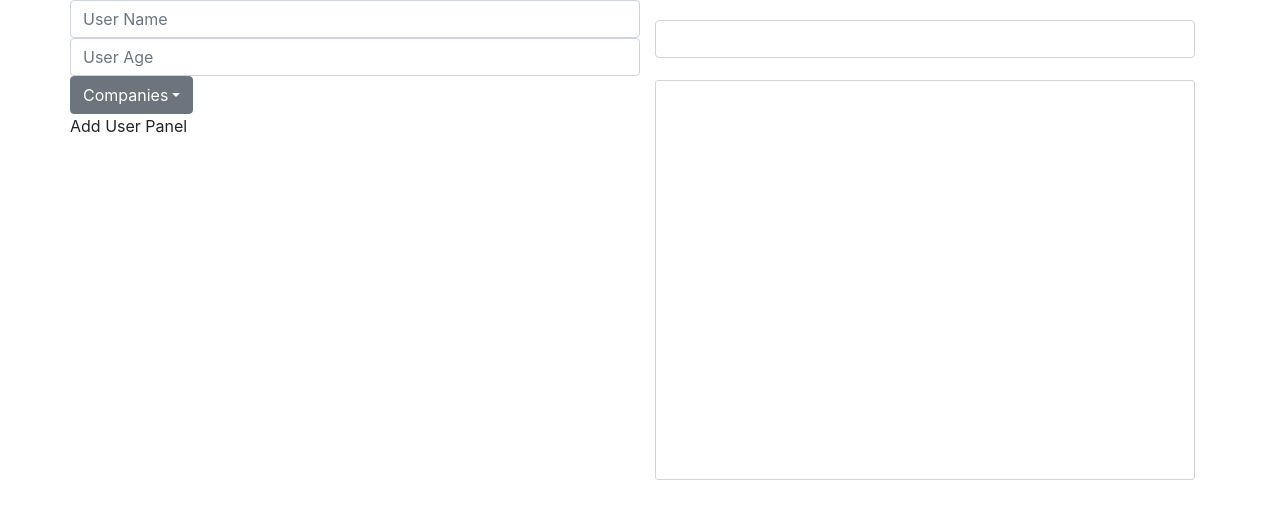
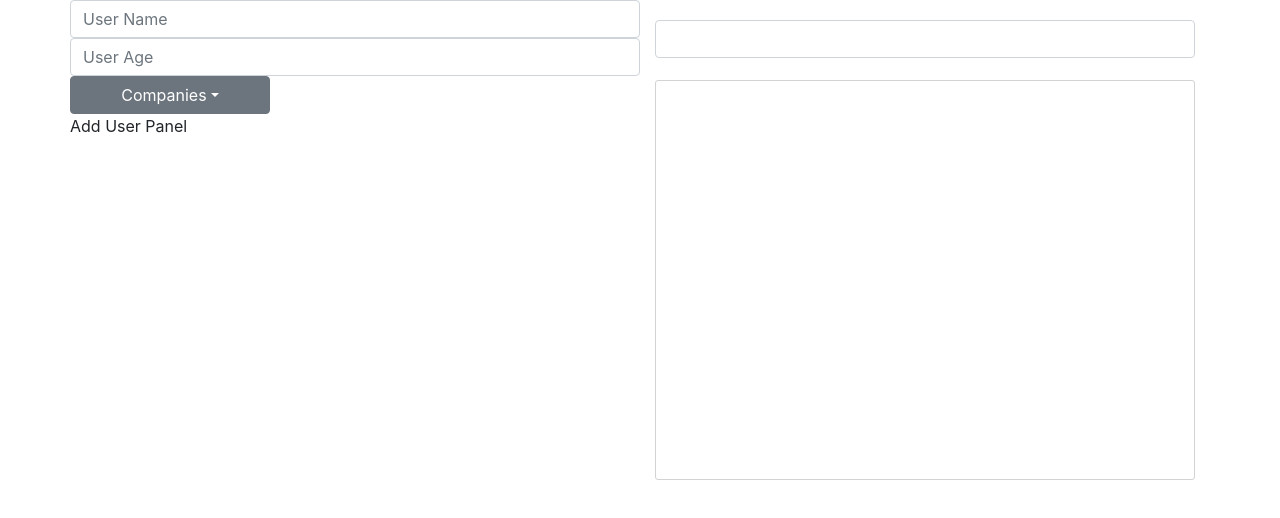
Before and after one commit to Arash89/eCommerce_01, a React (Create React App) app in the folder client/: page / in a window 1280 px wide. Shown: the top 518 px of the page. Built offline with nearby package versions, Linux system fonts and the light colour scheme.

Commit message:
Add user's companies list working

```diff
--- a/client/src/components/AddUserPanel/AddUserDropDown.tsx
+++ b/client/src/components/AddUserPanel/AddUserDropDown.tsx
@@ -1,11 +1,30 @@
-import { memo, FC } from 'react'
+import { memo, FC, useState } from 'react'
 import { IAddUserDropDown } from '../Types'
 import { DropDown, DropDownItem } from '../BootstrapComponents'
+import styled from 'styled-components';
 
-const AddUserDropDown: FC<IAddUserDropDown> = ({ dropdownProps, companies = [] }) => (
-  <DropDown dropdownTitle={dropdownProps?.dropdownTitle}>
-    {companies.map(company => <DropDownItem key={company.id}>{company?.companyName}</DropDownItem>)}
-  </DropDown>
-)
+
+const handleClickCompany = ({ selectedCompanyName,  setSelectedCompanyName, selectedCompanyId, setSelectedCompanyId }) => {
+  setSelectedCompanyName(selectedCompanyName)
+  setSelectedCompanyId(selectedCompanyId)
+}
+
+const AddUserDropDown: FC<IAddUserDropDown> = ({ dropdownProps, companies = [] }) => {
+  const [selectedCompanyName, setSelectedCompanyName] = useState('')
+  const [selectedCompanyId, setSelectedCompanyId] = useState('')
+
+
+  return (
+    <AddUserDropDownWrapper dropdownTitle={!selectedCompanyName ? dropdownProps?.dropdownTitle : selectedCompanyName}>
+      {companies.map(company => <DropDownItem onClick={() => handleClickCompany({ selectedCompanyName: company.companyName, setSelectedCompanyName, selectedCompanyId: company.id, setSelectedCompanyId })} key={company.id}>{company?.companyName}</DropDownItem>)}
+    </AddUserDropDownWrapper>
+  )
+}
 
 export default memo(AddUserDropDown)
+
+const AddUserDropDownWrapper = styled(DropDown)`
+  & button {
+    min-width: 200px
+  }
+`
--- a/client/src/components/BootstrapComponents.tsx
+++ b/client/src/components/BootstrapComponents.tsx
@@ -86,8 +86,8 @@ export const DropDownBootstrap: FC<IBootstrapDropDownProps> = memo(({
 ))
 
 
-export const BootstrapDropDownItem: FC<IBootstrapDropDownItem> = memo(({ children, className, href = "#", ...otherProps }) => (
-  <div>
+export const BootstrapDropDownItem: FC<IBootstrapDropDownItem> = memo(({ children, className, href = "#", onClick, ...otherProps }) => (
+  <div onClick={onClick}>
     <a className="dropdown-item" href={href}>
       {children}
     </a>
```
